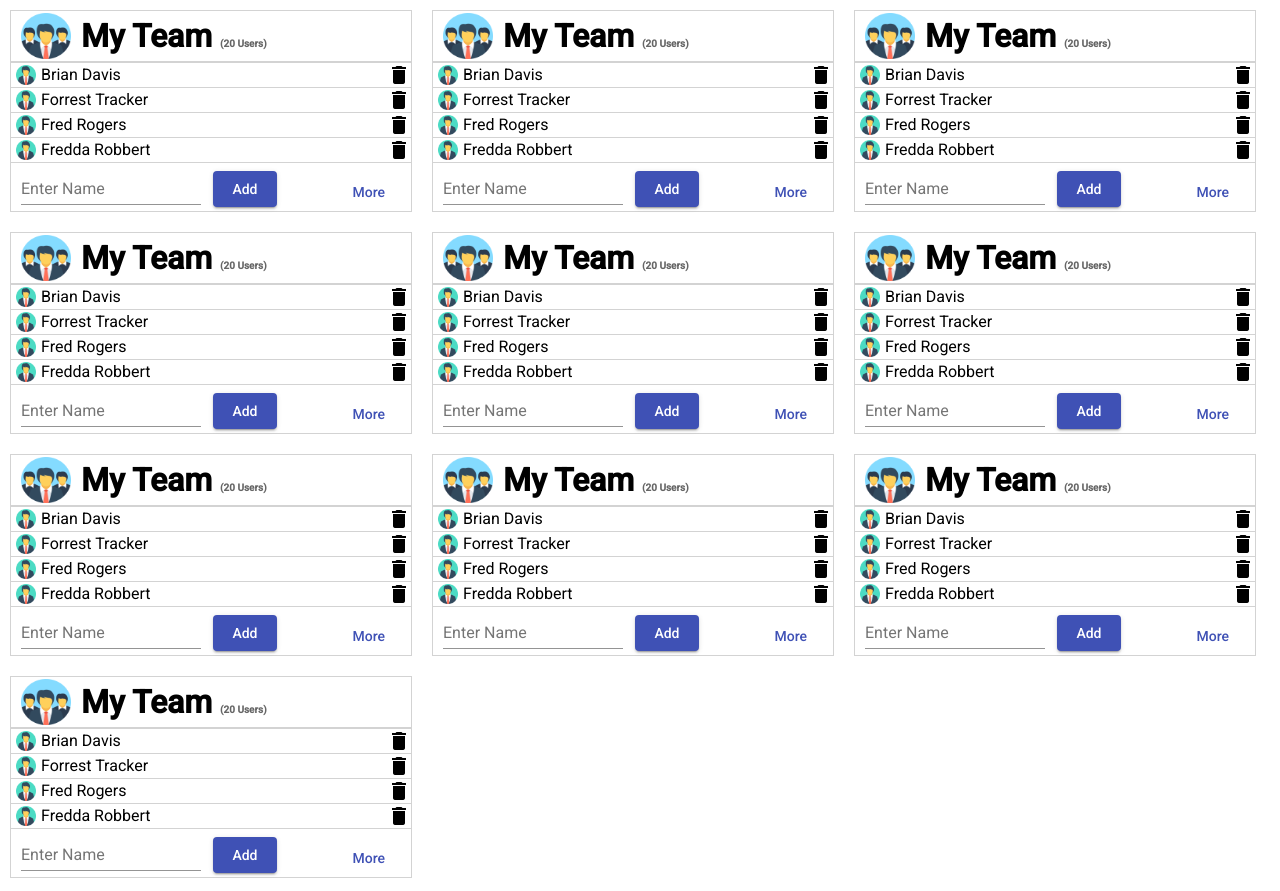
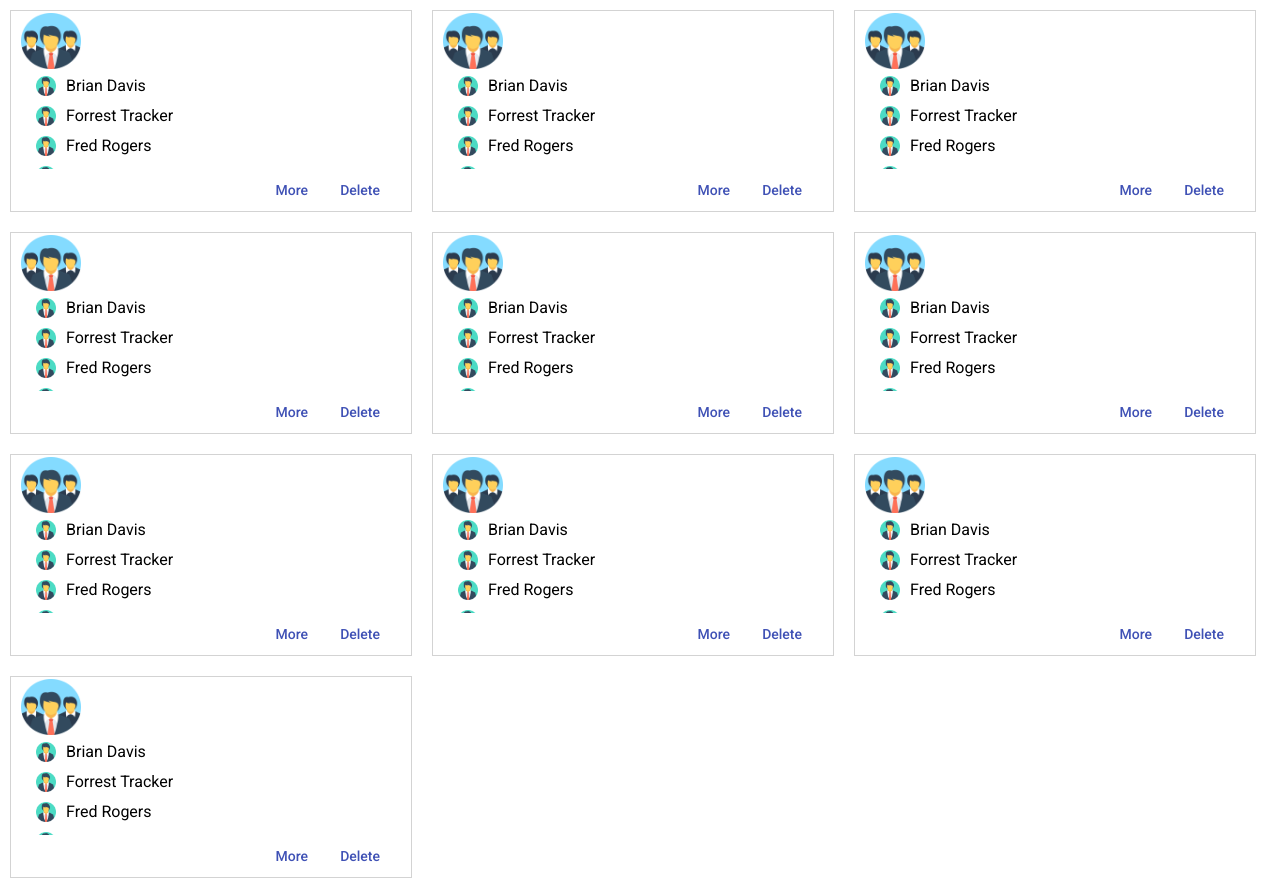
Before and after one commit to seandrexler/usergroups, an Angular app: page / in a window 1280 px wide. Built offline with nearby package versions, Linux system fonts and the light colour scheme.

Commit message:
rework of UI

```diff
--- a/src/app/app.component.ts
+++ b/src/app/app.component.ts
@@ -1,4 +1,6 @@
 import { Component } from '@angular/core';
+import { UserGroup } from './models/usergroup.model';
+import { User } from './models/user.model';
 
 @Component({
   selector: 'app-root',
@@ -7,7 +9,10 @@ import { Component } from '@angular/core';
 })
 export class AppComponent {
   title = 'usergroup-app';
-  groups = [
+  groups = [];
+
+  constructor() {
+    const groupNames = [
       'Group 0',
       'Group 1',
       'Group 2',
@@ -19,4 +24,37 @@ export class AppComponent {
       'Group 8',
       'Group 9'
     ];
+
+    const groupUsers: Array<User> = [
+      { id: 1, firstName: 'Sam', lastName: 'Ford' },
+      { id: 2, firstName: 'Steve', lastName: 'Sellers' },
+      { id: 3, firstName: 'John', lastName: 'Almond' },
+      { id: 4, firstName: 'Sue', lastName: 'Creek' },
+      { id: 5, firstName: 'Megan', lastName: 'Short' },
+      { id: 6, firstName: 'Thomas', lastName: 'Martin' },
+      { id: 7, firstName: 'Zach', lastName: 'Striker' },
+      { id: 8, firstName: 'Rick', lastName: 'Cross' },
+      { id: 9, firstName: 'Jane', lastName: 'Little' },
+      { id: 10, firstName: 'Anne', lastName: 'Ocean' },
+      { id: 11, firstName: 'Frank', lastName: 'Richards' },
+      { id: 12, firstName: 'James', lastName: 'Smith' },
+      { id: 13, firstName: 'Tom', lastName: 'Fritz' },
+      { id: 14, firstName: 'Fran', lastName: 'Samson' },
+      { id: 15, firstName: 'Will', lastName: 'Jones' },
+      { id: 16, firstName: 'Robert', lastName: 'Williamson' },
+      { id: 17, firstName: 'Jennifer', lastName: 'McMasters' },
+      { id: 18, firstName: 'Mary', lastName: 'Cedar' },
+      { id: 19, firstName: 'Carole', lastName: 'Shivers' },
+      { id: 20, firstName: 'Geoff', lastName: 'Johnson' }
+    ];
+
+    for (let groupName of groupNames) {
+      const group: UserGroup = {
+        name: groupName,
+        imageUrl: './assets/team-pngrepo-com.png',
+        users: groupUsers
+      };
+      this.groups.push(group);
     }
+  }
+}
--- /dev/null
+++ b/src/app/models/user.model.ts
@@ -0,0 +1,5 @@
+export class User {
+  id: number;
+  firstName: string;
+  lastName: string;
+}
--- a/src/app/usergroup-tile/usergroup-tile.component.html
+++ b/src/app/usergroup-tile/usergroup-tile.component.html
@@ -1,21 +1,22 @@
 <div class="container" [ngClass]="isOpen ? 'container-expand' : ''">
   <div class="header">
     <img class="group-profile" src="./assets/team-pngrepo-com.png" />
-    <div class="group-name">
+    <div *ngIf class="group-name">
       {{ userGroupName }}&nbsp;<span class="group-count">({{ groupUsers.length }} Users)</span>
     </div>
+    <!-- <mat-icon>delete</mat-icon> -->
   </div>
   <div class="content">
     <div class="user" *ngFor="let user of groupUsers">
       <img class="user-profile" src="./assets/businessman-pngrepo-com.png" />
       <div class="user-name">{{ user }}</div>
       <!-- <button mat-icon-button> -->
-        <mat-icon>delete</mat-icon>
+        <mat-icon *ngIf="isOpen" (click)="onClickRemoveUser()">delete</mat-icon>
       <!-- </button> -->
     </div>
   </div>
-  <div class="footer">
-    <div class="add-user">
+  <div class="footer" [ngClass]="!isOpen ? 'footer-collapsed' : ''">
+    <div *ngIf="isOpen" class="add-user">
       <!-- <form> -->
         <mat-form-field>
           <input
@@ -38,6 +39,7 @@
     </div>
     <div class="view-toggle">
         <button mat-button color="primary" (click)='onClickOpen()'>{{isOpen ? 'Less' : 'More'}}</button>
+        <button mat-button color="primary" (click)='onClickDeleteUserGroup()'>Delete</button>
     </div>
   </div>
 </div>
--- a/src/app/usergroup-tile/usergroup-tile.component.scss
+++ b/src/app/usergroup-tile/usergroup-tile.component.scss
@@ -3,7 +3,7 @@
 }
 
 .container {
-  $height: 50px;
+  $height: 60px;
   margin: 10px;
   // border: solid 1px #0000ff;
   border: solid 1px lightgray;
@@ -17,7 +17,7 @@
     height: $height;
     display: flex;
     // border: solid 1px #ff0000;
-    border-bottom: solid 1px lightgray;
+    // border-bottom: solid 1px lightgray;
 
     img {
       max-width: 100px;
@@ -46,21 +46,25 @@
   .content {
     flex: 1;
     overflow: auto;
-    border-top: solid 1px lightgray;
-    border-bottom: solid 1px lightgray;
+    // border-top: solid 1px lightgray;
+    // border-bottom: solid 1px lightgray;
 
     .user {
       $profile-size: 20px;
       display: flex;
       flex-direction: row;
       align-items: center;
-      //padding: 2px 10px;
+      margin: 0 5px;
+      &:hover {
+        background-color: #F9F9F9;
+      }
+      padding: 5px 10px;
       // padding: 2px;
       //border: solid 1px green;
-      border-bottom: solid 1px lightgray;
+      // border-bottom: solid 1px lightgray;
 
       img {
-        padding: 0 5px;
+        padding: 0 10px;
         max-width: $profile-size;
         max-height: $profile-size;
         // background-color: #cccccc;
@@ -78,20 +82,27 @@
   }
 
   .footer {
-    height: 38px;
+    height: 100px;
     display: flex;
-    flex-direction: row;
-    // justify-content: center;
+    flex-direction: column;
+    justify-content: center;
     align-items: center;
-    padding: 10px 0 0 10px;
+    // padding: 10px 0 0 10px;
+    padding: 2px 10px;
 
     .add-user {
-      flex: 1;
-      width: 100%;
+      // flex: 1;
+      // width: 100%;
     }
 
     .view-toggle {
-      padding-right: 10px;
+      padding-right: 5px;
     }
   }
+
+  .footer-collapsed {
+    height: 38px;
+    flex-direction: row-reverse !important;
+    justify-content: right;
+  }
 }
--- a/src/app/usergroup-tile/usergroup-tile.component.ts
+++ b/src/app/usergroup-tile/usergroup-tile.component.ts
@@ -52,6 +52,14 @@ export class UsergroupTileComponent implements OnInit {
     this.isOpen = !this.isOpen;
   }
 
+  onClickDeleteUserGroup(): void {
+    // TODO: pass in usergroup id and delete this group
+  }
+
+  onClickRemoveUser(): void {
+
+  }
+
   private _filter(value: string): string[] {
     return this.allUsers.filter(user => user.toLowerCase().includes(value.toLowerCase()) && !this.groupUsers.includes(user));
   }
```
Also changed, not shown: src/app/models/usergroup.model.ts (added, +7 -0 lines). Lines whose indentation alone changed are shown as unchanged.
